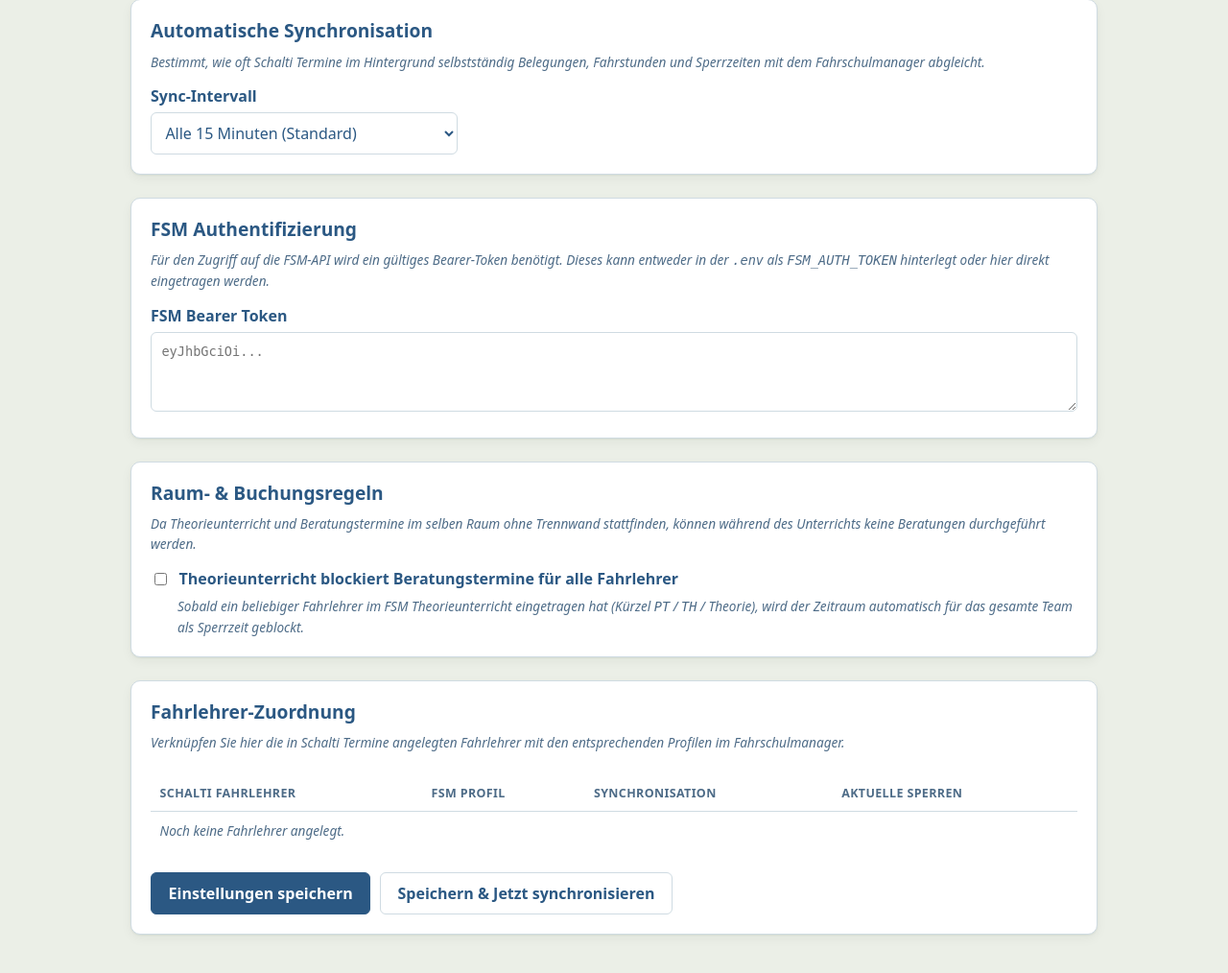
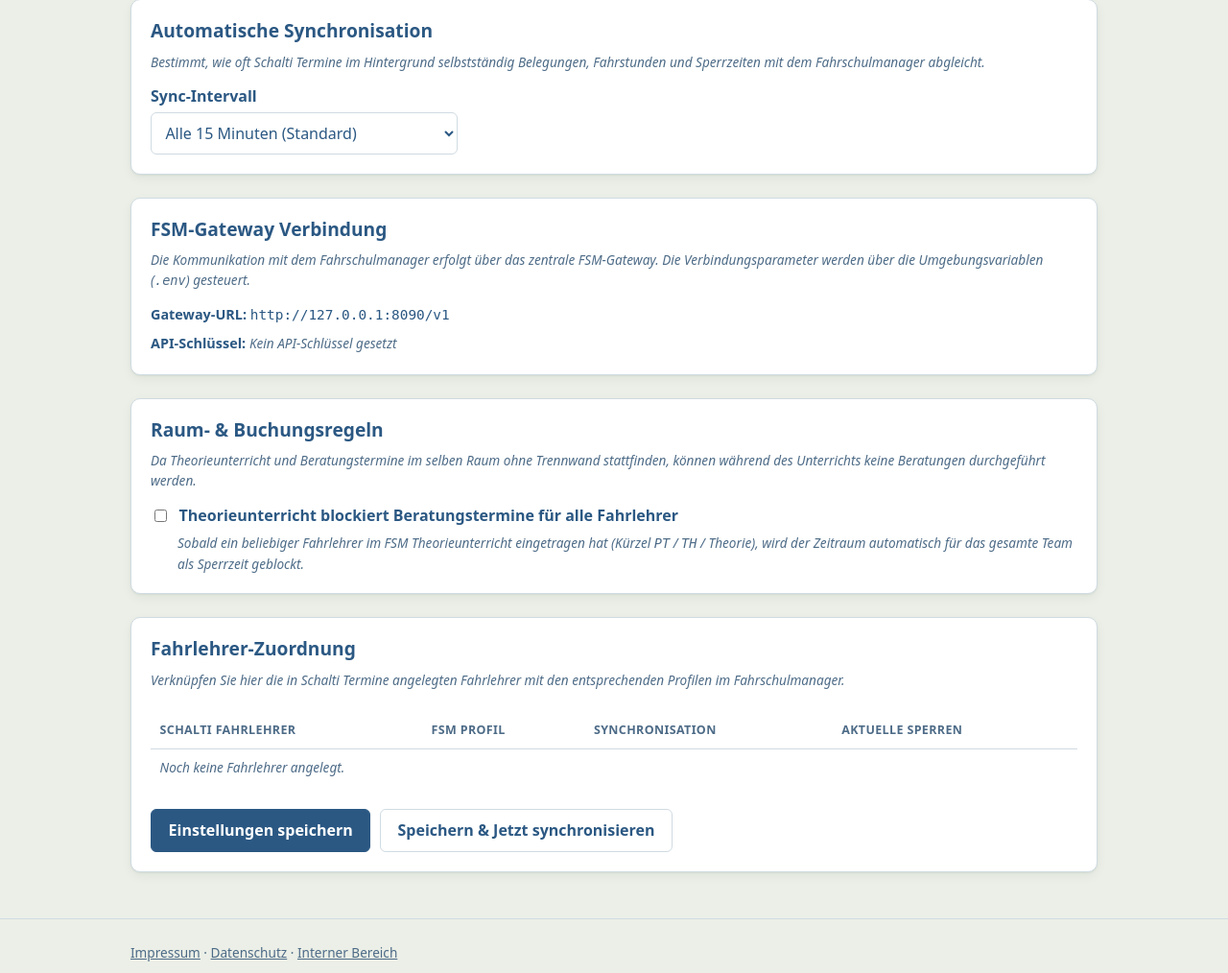
Before and after one commit to YoMamasNerd/schalti_termine, a Django app: template termine/templates/staff/fsm_einstellungen.html in a window 1280 px wide. Shown: the part 471-1485 px from the top of the page at 96% size. Run offline with Django 5.2, Linux system fonts and the light colour scheme; the template is opened without the code that fills it, so the values that code supplies are empty; parts of the project's set-up code (start-up, migrations or seed data) failed here and were passed over.

Commit message:
fix(staff): FSM-Einstellungsseite an FSM-Gateway-Architektur anpassen

```diff
--- a/termine/templates/staff/fsm_einstellungen.html
+++ b/termine/templates/staff/fsm_einstellungen.html
@@ -97,21 +97,28 @@
     </div>
 
     <div class="karte" style="margin-bottom: 1.5rem">
-      <h2>FSM Authentifizierung</h2>
+      <h2>FSM-Gateway Verbindung</h2>
       <p class="leer">
-        Für den Zugriff auf die FSM-API wird ein gültiges Bearer-Token benötigt.
-        Dieses kann entweder in der <code>.env</code> als <code>FSM_AUTH_TOKEN</code> hinterlegt
-        oder hier direkt eingetragen werden.
+        Die Kommunikation mit dem Fahrschulmanager erfolgt über das zentrale FSM-Gateway.
+        Die Verbindungsparameter werden über die Umgebungsvariablen (<code>.env</code>) gesteuert.
       </p>
-      <div style="margin-top: 0.5rem">
-        <label for="fsm_auth_token" style="display:block; font-weight:600; margin-bottom:0.25rem">
-          FSM Bearer Token
-        </label>
-        <textarea name="fsm_auth_token"
-                  id="fsm_auth_token"
-                  rows="3"
-                  placeholder="eyJhbGciOi..."
-                  style="width:100%; font-family:monospace; font-size:0.85rem">{{ fsm_auth_token }}</textarea>
+      <div style="margin-top: 0.75rem; display: grid; gap: 0.5rem; font-size: 0.9rem">
+        <div>
+          <strong>Gateway-URL:</strong> <code>{{ fsm_gateway_url|default:"http://127.0.0.1:8090/v1" }}</code>
+        </div>
+        <div>
+          <strong>API-Schlüssel:</strong>
+          {% if fsm_api_key_configured %}
+            <span style="color: #166534; font-weight: 600">✓ Konfiguriert</span>
+          {% else %}
+            <span class="leer">Kein API-Schlüssel gesetzt</span>
+          {% endif %}
+        </div>
+        {% if fsm_leistungsart_id %}
+          <div>
+            <strong>Leistungsart-ID (Beratung):</strong> <code>{{ fsm_leistungsart_id }}</code>
+          </div>
+        {% endif %}
       </div>
     </div>
 
@@ -278,18 +285,6 @@
         });
       });
 
-      // Token-Textarea mit Debounce
-      const tokenTextarea = document.getElementById('fsm_auth_token');
-      if (tokenTextarea) {
-        let tokenDebounce = null;
-        tokenTextarea.addEventListener('input', () => {
-          clearTimeout(tokenDebounce);
-          tokenDebounce = setTimeout(() => {
-            autoSaveSettings();
-          }, 800);
-        });
-      }
-
       // Explizites Speichern per Button
       settingsForm.addEventListener('submit', async (e) => {
         e.preventDefault();
```
Also changed, not shown: termine/staff_views.py (+3 -6 lines), termine/tests/test_fsm_sync.py (+3 -6 lines), 1 other file.
